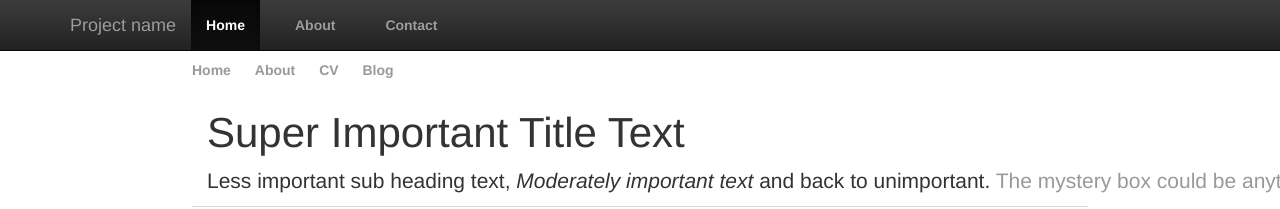
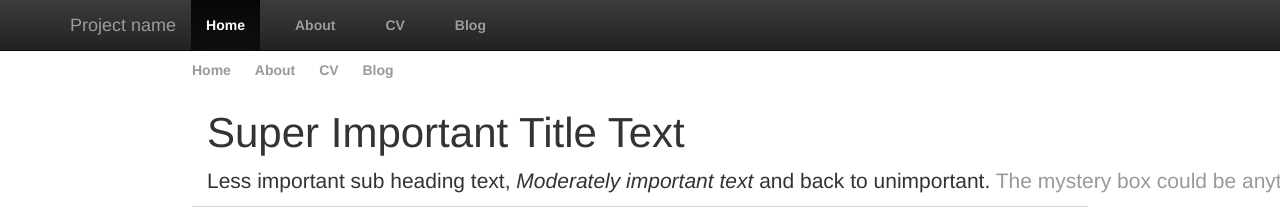
Before and after one commit to harrl7/harrl7.github.io, a Jekyll site: the page built from index.html, in a window 1280 px wide. Shown: the top 209 px of the page. Built offline with Jekyll 4.4.1, drawn with Linux system fonts in a browser that asks for light colours.

Commit message:
Update default.html

```diff
--- a/_layouts/default.html
+++ b/_layouts/default.html
@@ -41,8 +41,9 @@
 					<div id="navbar" class="collapse navbar-collapse">
 						<ul class="nav navbar-nav">
 							<li class="active"><a href="#">Home</a></li>
-				    		<li><a href="#about">About</a></li>
-				    		<li><a href="#contact">Contact</a></li>
+							<li><a href="/about">About</a></li>
+							<li><a href="/cv">CV</a></li>
+							<li><a href="/blog">Blog</a></li>
 						</ul>
 					</div><!--/.nav-collapse -->
 				</div>
```
Lines whose indentation alone changed are shown as unchanged.
